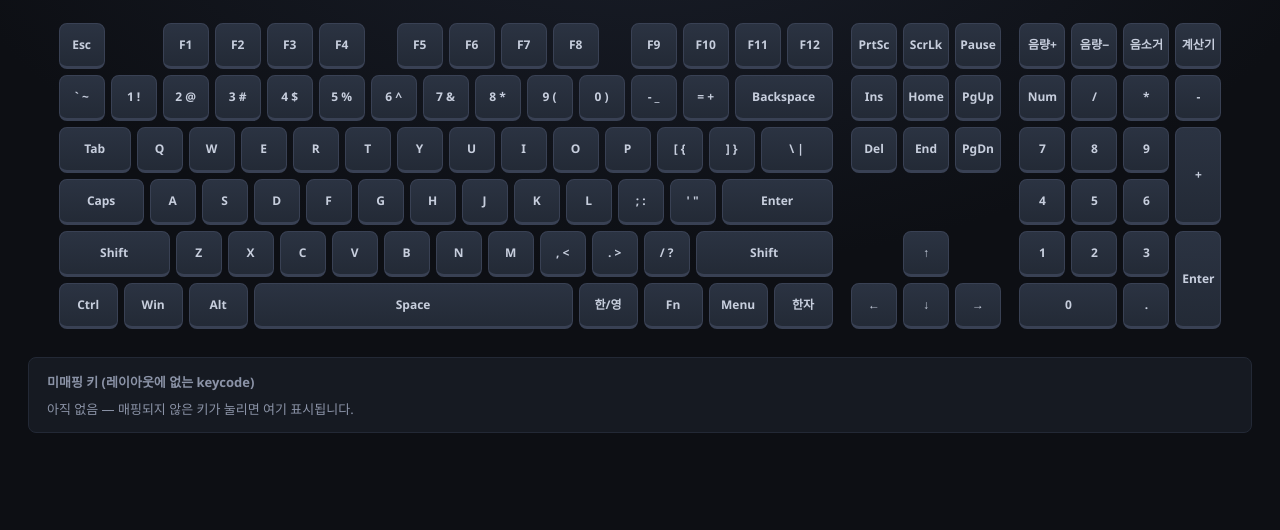
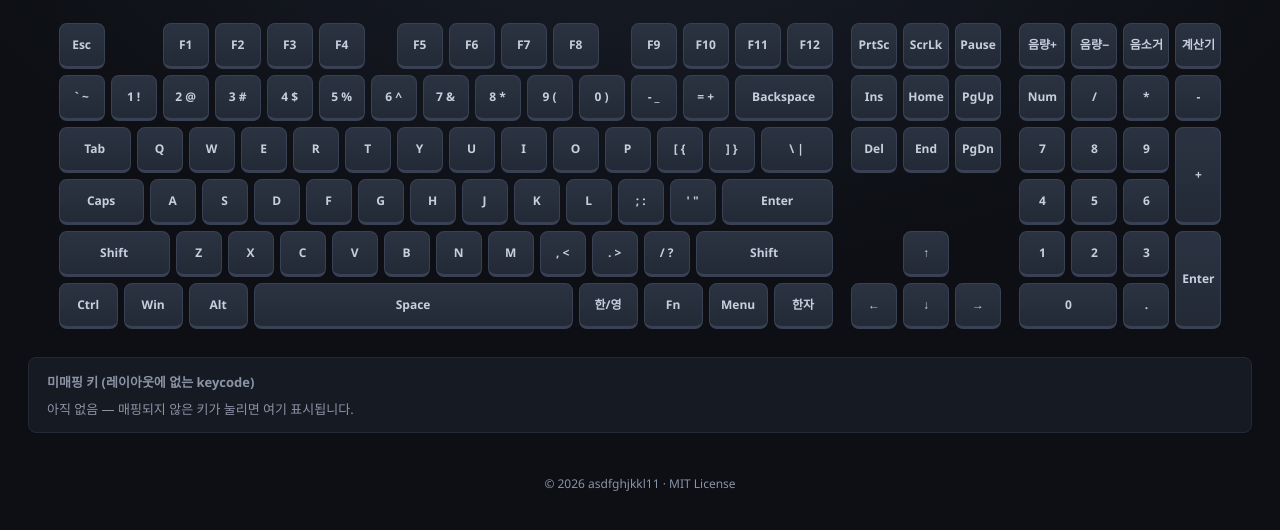
Before and after one commit to asdfghjkkl11/keyboard-tester, an Electron app: page src/renderer/index.html in a window 1280 px wide. Shown: the part 70-600 px from the top of the page. Drawn offline with Linux system fonts and the light colour scheme; no server answers.

Commit message:
chore: MIT 라이선스 파일 추가 및 하단 저작권 표시
- 루트에 MIT LICENSE 추가 (Copyright (c) 2026 asdfghjkkl11)
- package.json author 필드 채움 (license: MIT 와 일관성)
- 화면 하단에 '© 2026 asdfghjkkl11 · MIT License' 푸터 추가
- .app-footer 스타일 추가 (중앙 정렬, muted 색상)

```diff
--- a/package.json
+++ b/package.json
@@ -17,7 +17,7 @@
     "electron",
     "uiohook"
   ],
-  "author": "",
+  "author": "asdfghjkkl11",
   "license": "MIT",
   "build": {
     "appId": "com.keyboardtester.app",
--- a/src/renderer/index.html
+++ b/src/renderer/index.html
@@ -40,6 +40,8 @@
       <div class="chips" id="chips"></div>
     </section>
 
+    <footer class="app-footer">© 2026 asdfghjkkl11 · MIT License</footer>
+
     <script type="module" src="renderer.js"></script>
   </body>
 </html>
--- a/src/renderer/styles.css
+++ b/src/renderer/styles.css
@@ -170,3 +170,12 @@ button.reset:active { transform: translateY(1px); }
 }
 .banner.error { color: #fecaca; border-color: #b91c1c; background: #2a1414; }
 .banner.success { color: #bbf7d0; border-color: #15803d; background: #11241a; }
+
+/* ── 하단 저작권 ───────────────────────────── */
+.app-footer {
+  margin-top: auto;
+  padding: 14px 28px 18px;
+  text-align: center;
+  font-size: 12px;
+  color: var(--muted);
+}
```
Also changed, not shown: 1 other file.
